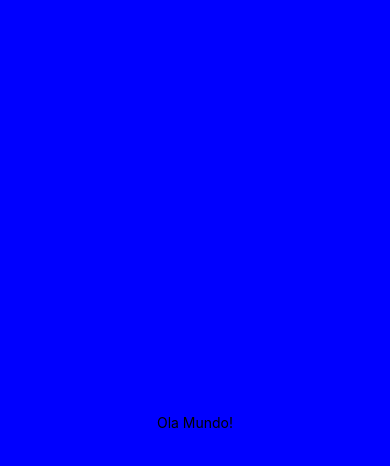
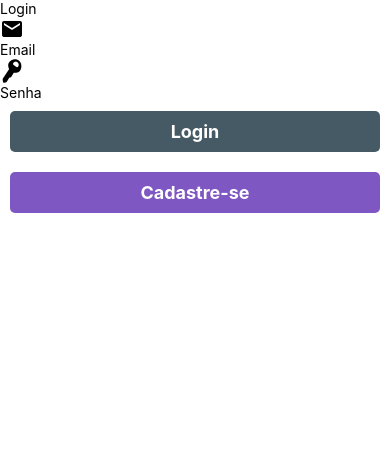
Before and after one commit to Alanakcb/mobile2022, a React Native app: screen / in a window 390 px wide. Shown: the top 466 px of the page. Built offline with nearby package versions, Linux system fonts and the light colour scheme.

Commit message:
aula dia 06/06

```diff
--- a/App.tsx
+++ b/App.tsx
@@ -1,20 +1,6 @@
-import { StatusBar } from 'expo-status-bar';
-import { StyleSheet, Text, View } from 'react-native';
+
+import Login from "./src/screens/Login";
 
 export default function App() {
-  return (
-    <View style={styles.container}>
-      <Text>Ola Mundo!</Text>
-      <StatusBar style="auto" />
-    </View>
-  );
+  return <Login />;
 }
-
-const styles = StyleSheet.create({
-  container: {
-    flex: 1,
-    backgroundColor: '#00f',
-    alignItems: 'center',
-    justifyContent: 'center',
-  },
-});
--- a/package.json
+++ b/package.json
@@ -10,6 +10,8 @@
     "eject": "expo eject"
   },
   "dependencies": {
+    "@expo/vector-icons": "^12.0.5",
+    "@react-native-masked-view/masked-view": "0.2.6",
     "@react-navigation/bottom-tabs": "^6.2.0",
     "@react-navigation/drawer": "^6.3.3",
     "@react-navigation/native": "^6.0.8",
--- /dev/null
+++ b/src/components/Button/index.tsx
@@ -0,0 +1,22 @@
+import React from "react";
+import { TouchableOpacity, Text } from "react-native";
+import { ButtonProps } from "../../interfaces/Button.interface";
+import styles from "./styles";
+
+export default function Button({ onPress, type, title, ...rest }: ButtonProps) {
+  return (
+    <TouchableOpacity
+      style={
+        type == "green"
+          ? styles.buttonGreen
+          : type == "orange"
+          ? styles.buttonOrange
+          : styles.buttonPurple
+      }
+      onPress={onPress}
+      {...rest}
+    >
+      <Text style={styles.text}>{title}</Text>
+    </TouchableOpacity>
+  );
+}
--- /dev/null
+++ b/src/components/Button/styles.ts
@@ -0,0 +1,29 @@
+import { StyleSheet } from "react-native";
+import colors from "../../styles/colors";
+
+const styles = StyleSheet.create({
+  buttonGreen: {
+    backgroundColor: colors.green,
+    borderRadius: 5,
+    margin: 10
+  },
+  buttonPurple: {
+    backgroundColor: colors.purple,
+    borderRadius: 5,
+    margin: 10
+  },
+  buttonOrange: {
+    backgroundColor: colors.orange,
+    borderRadius: 5,
+    margin: 10
+  },
+  text: {
+    color: colors.white,
+    fontWeight: "bold",
+    textAlign: "center",
+    padding: 10,
+    fontSize: 18
+  }
+});
+
+export default styles;
--- /dev/null
+++ b/src/interfaces/Button.interface.ts
@@ -0,0 +1,5 @@
+export interface ButtonProps{
+    onPress: () => void
+    title: string
+    type: 'green' | 'purple' | 'orange'
+}
--- /dev/null
+++ b/src/screens/Login/index.tsx
@@ -0,0 +1,36 @@
+import React from "react";
+import { View, Text, KeyboardAvoidingView, TextInput } from "react-native";
+import { MaterialIcons, Entypo } from "@expo/vector-icons";
+import Button from "../../components/Button";
+
+export default function Login() {
+  async function handleSignIn() {
+    console.log("Login");
+  }
+
+  return (
+    <View>
+      <KeyboardAvoidingView>
+        <Text>Login</Text>
+        <View>
+          <MaterialIcons name="email" size={24} color="black" />
+          <TextInput
+            placeholder="Email"
+            keyboardType="email-address"
+            autoCapitalize="none"
+          />
+        </View>
+        <View>
+          <Entypo name="key" size={24} color="black" />
+          <TextInput
+            placeholder="Senha"
+            secureTextEntry={true}
+            autoCapitalize="none"
+          />
+        </View>
+        <Button title="Login" type="green" onPress={handleSignIn} />
+        <Button title="Cadastre-se" type="purple" onPress={handleSignIn} />
+      </KeyboardAvoidingView>
+    </View>
+  );
+}
--- /dev/null
+++ b/src/styles/colors.ts
@@ -0,0 +1,9 @@
+export default {
+    black: '#000000',
+    white: '#ffffff',
+    green: '#455A64',
+    greenLight: '#CFD8DC',
+    purple: '#7E57C2',
+    orange: '#FFB74D',
+    orangeLight: '#FFE9CA'
+  }
```
Also changed, not shown: 1 other file (tests, documents, lock files or other folders).
